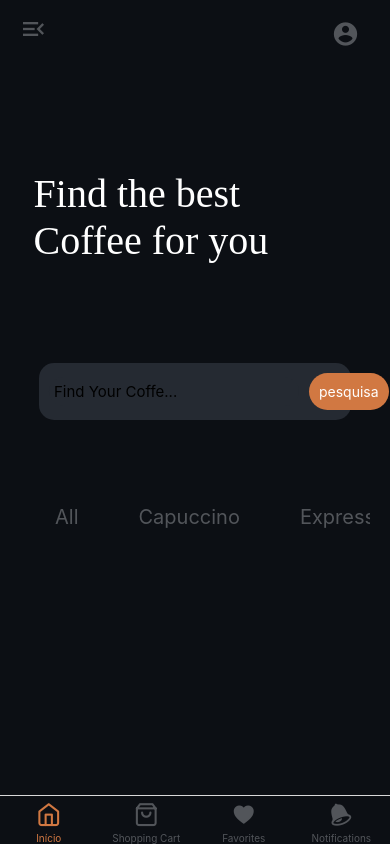
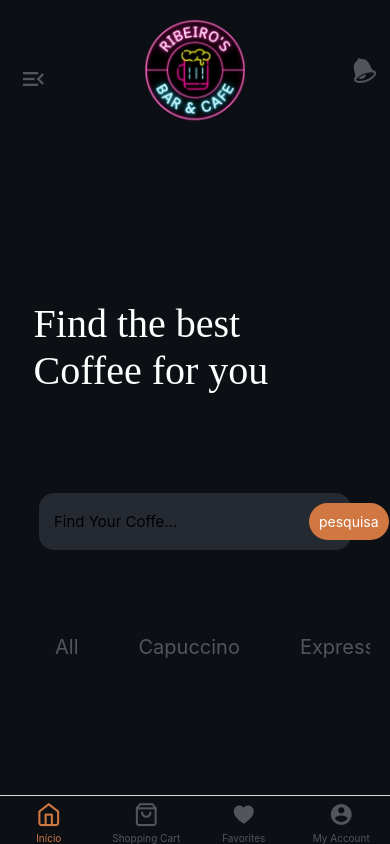
Before and after one commit to Is4ias/brasil-nature-cafe, a React Native app in the folder brasil-nature-cafe/: screen /Home in a window 390 px wide. Built offline with nearby package versions, Linux system fonts and the light colour scheme.

Commit message:
atualizaçao de sabado

```diff
--- a/brasil-nature-cafe/src/Router.js
+++ b/brasil-nature-cafe/src/Router.js
@@ -4,7 +4,7 @@ import { NavigationContainer } from '@react-navigation/native';
 import { createStackNavigator } from '@react-navigation/stack';
 import { createBottomTabNavigator } from '@react-navigation/bottom-tabs';
 import { createDrawerNavigator } from '@react-navigation/drawer';
-import { Feather, Entypo, Foundation } from '@expo/vector-icons';
+import { Feather, Entypo, Foundation, MaterialIcons } from '@expo/vector-icons';
 import { TouchableOpacity} from 'react-native';
 
 
@@ -57,11 +57,11 @@ function Tabs() {
           }}/>
 
        <Tab.Screen
-          name="Notifications"
-          component={NotificationsPage}
+          name="Account"
+          component={MyAccount}
           options={{
-            tabBarIcon: ({ color, size }) => <Entypo name="bell" color={color} size={size}/>,
-            tabBarLabel: 'Notifications'
+            tabBarIcon: ({ color, size }) => <MaterialIcons name="account-circle" color={color} size={size}/>,
+            tabBarLabel: 'My Account'
           }} />
      </Tab.Navigator>
   );
@@ -164,8 +164,17 @@ function DrawerNavigator() {
               <Feather name='shopping-cart' size={24} color="Black"></Feather>
             </TouchableOpacity>
           )
-         }}>
-         </Stack.Screen>
+         }}/>
+         <Stack.Screen
+          name="Notificações"
+          component={NotificationsPage}
+          options={{
+            headerRight: () => (
+              <TouchableOpacity style={{ marginRigth: 15}}>
+                <Feather name='shopping-cart' size={24} color="Black"></Feather>
+              </TouchableOpacity>
+            )
+          }}/>
 
 
 
--- a/brasil-nature-cafe/src/componentes/BarraPesquisa/index.js
+++ b/brasil-nature-cafe/src/componentes/BarraPesquisa/index.js
@@ -49,12 +49,13 @@ const styles = StyleSheet.create({
   },
 
   searchInput:{
-    flex: 1, /* A entrada de texto ocupa todo o espaço disponível */
-    backgroundColor: '#252A32', /*cor de fundo do input*/
+    flex: 1,
+    backgroundColor: '#252A32',
     borderRadius: '15px',
     padding: 5,
     marginRight: 10,
-    fontSize: 15 //espaço entre campo de pesquisa e o botao
+    fontSize: 15,
+    height: '100%' ,
   },
 
   searchButton:{
--- a/brasil-nature-cafe/src/pages/home/index.js
+++ b/brasil-nature-cafe/src/pages/home/index.js
@@ -1,14 +1,16 @@
 import React, { useEffect, useLayoutEffect, useState } from 'react';
 import { View, Text, StyleSheet, ScrollView, Image, TouchableOpacity, BackHandler, FlatList, ActivityIndicator } from 'react-native';
-import { MaterialIcons } from '@expo/vector-icons'
+import { Entypo, MaterialIcons } from '@expo/vector-icons'
 import axios from 'axios';
 import Shoes from '../../componentes/Shoes';
 import { useNavigation } from '@react-navigation/native';
 import BarraPesquisa from '../../componentes/BarraPesquisa';
 import DATA from '../../componentes/ListaHorizontal/MenuHorizontal';
 
-import ShoppingCartScreen from '../ShoppingCart';
-import MyAccount from '../Account';
+// import ShoppingCartScreen from '../ShoppingCart';
+// import MyAccount from '../Account';
+
+
 
 export default function Home() {
 
@@ -43,29 +45,37 @@ export default function Home() {
 
 const navigation = useNavigation();
 
-const navigateToShoppingCart = () => {
-    navigation.navigate('ShoppingCart')
+const navigateToNotifications= () => {
+    navigation.navigate('NotificationsPage')
 };
 
-const navigateMyAccount = () => {
-    navigation.navigate('Account')
-}
 return (
     <View style={styles.container}>
         <ScrollView showsVerticalScrollIndicator={false}>
-
+            <View style={ styles.headerTop }>
                 <TouchableOpacity >
                         <MaterialIcons style={ styles.MenuOpen}
                             name="menu-open"
                             size={28}
                             color="#52555A"
                         />
-                    <MaterialIcons style={ styles.MyAccount} onPress={navigateToShoppingCart}
-                        name="account-circle"
+                        <View style={styles.containerLogo}>
+                            <Image
+                                source={require('../../assets/rıbeirosss.png')}
+                                style={ styles.imageLogo}
+
+                                />
+                        </View>
+
+                        <Entypo style={ styles.MyAccount} onPress={navigateToNotifications}
+                            name="bell"
                             size={28}
                             color="#52555A"
                         />
+
                 </TouchableOpacity>
+            </View>
+
 
 
 
@@ -103,9 +113,24 @@ const styles = StyleSheet.create({
             width: '%', //100% da tela
             backgroundColor: '#0C0F14'
         },
-        header:{
-            justifyContent: 'center',
-            alignItems: 'center'
+        headerTop:{
+            justifyContent:'space-between',
+            flexDirection: 'column'
+            // justifyContent: 'center'
+        },
+        containerLogo:{
+            flexDirection: 'row',
+            justifyContent:"center",
+            alignItems: 'center',
+            // backgroundColor: '#DC3535'
+
+        },
+        imageLogo: {
+            width: 100,
+            height: 120,
+            marginTop: 10,
+
+
         },
         image:{
             width: '149px',
@@ -113,10 +138,6 @@ const styles = StyleSheet.create({
             borderRadius: 25,
             marginLeft: 10,
             marginTop: 10
-
-        },
-        containerImage:{
-            flexDirection: 'row',
 
         },
         ButtonHeader:{
@@ -206,11 +227,12 @@ const styles = StyleSheet.create({
         MenuOpen:{
             marginLeft: '5%',
             position: 'absolute',
-            marginVertical: 15
+            marginVertical: 15,
+            top: 50
         },
         MyAccount:{
-            top: 15,
-            marginLeft: '85%',
+            top: 50,
+            marginLeft: '90%',
             marginVertical: 5,
             position: 'absolute'
 
```
Lines whose indentation alone changed are shown as unchanged.
